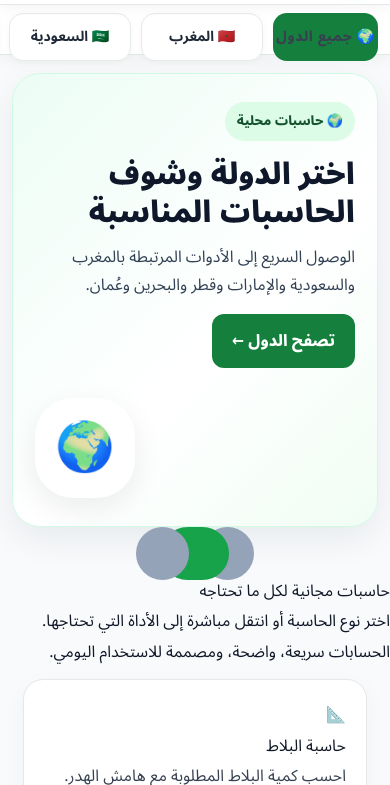
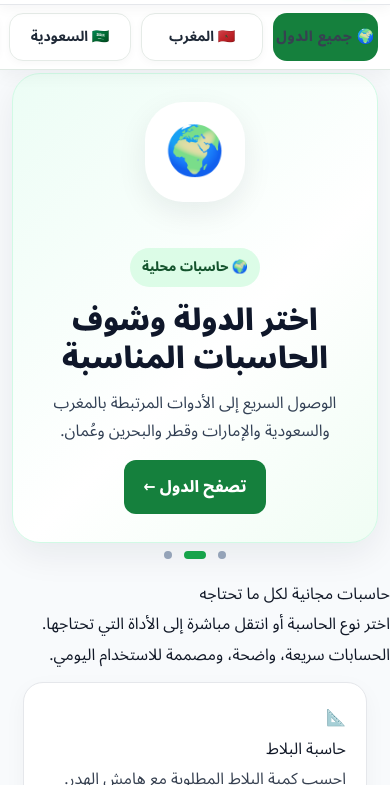
Before and after one commit to aitrays/mymegacalculator, a plain HTML site: page ar/index.html in a window 390 px wide. Shown: the part 59-844 px from the top of the page. Drawn offline with Linux system fonts and the light colour scheme.

Commit message:
Fix Arabic mobile slider dots overlapping and center hero layout

```diff
--- a/ar/a11y-perf-fixes.css
+++ b/ar/a11y-perf-fixes.css
@@ -182,23 +182,42 @@ summary:focus-visible,
  * using padding + negative margin so surrounding content is unaffected
  */
 .mmc-slider-dots {
-  padding: 8px 0;
-  gap: 12px;
+  display: flex;
+  justify-content: center;
+  align-items: center;
+  padding: 10px 0;
+  gap: 8px;
+  margin: 0 auto;
+  position: relative;
+  z-index: 1;
 }
 
 .mmc-slider-dots button {
-  /* Visual size unchanged */
+  /* Standard visual dot size */
   width: 9px;
   height: 9px;
-  /* Expanded hit area to 48×48px equivalent */
-  padding: 20px 20px;
-  margin: -20px -20px;
+  border-radius: 50%;
+  display: inline-block;
+  margin: 0 4px;
+  padding: 0;
   position: relative;
-  box-sizing: content-box;
+  box-sizing: border-box;
+}
+
+/* Invisible expanded touch target via pseudo-element (44×44px min) */
+.mmc-slider-dots button::before {
+  content: '';
+  position: absolute;
+  top: 50%;
+  left: 50%;
+  transform: translate(-50%, -50%);
+  width: 44px;
+  height: 44px;
 }
 
 .mmc-slider-dots button.active {
   width: 24px;
+  border-radius: 99px;
 }
 
 /*
@@ -253,23 +272,11 @@ header.mmc-fixed-header a[href="/ar/"] > div svg {
   flex-shrink: 0;
 }
 
-/* Slider art decorative containers — fixed dimensions prevent CLS */
+/* Slider art decorative containers — use base CSS dimensions, no !important overrides */
 .mmc-slide-art {
-  width: 170px !important;
-  height: 170px !important;
-  min-width: 170px !important;
-  min-height: 170px !important;
-  flex: 0 0 170px !important;
-}
-
-@media (max-width: 760px) {
-  .mmc-slide-art {
-    width: 100px !important;
-    height: 100px !important;
-    min-width: 100px !important;
-    min-height: 100px !important;
-    flex: 0 0 100px !important;
-  }
+  width: 170px;
+  height: 170px;
+  flex: 0 0 auto;
 }
 
 /* Footer logo SVG */
@@ -343,6 +350,29 @@ img {
   }
 
   /*
+   * Hero slide card — column-reverse layout with centered icon above text
+   */
+  .mmc-slide {
+    display: flex;
+    flex-direction: column-reverse;
+    align-items: center;
+    text-align: center;
+  }
+
+  .mmc-slide-art {
+    width: 100px;
+    height: 100px;
+    font-size: 48px;
+    margin: 0 auto 1rem auto;
+    align-self: center;
+  }
+
+  .mmc-slide > div:first-child {
+    width: 100%;
+    text-align: center;
+  }
+
+  /*
    * Slider text sizing for readability on small screens
    */
   .mmc-slide h1 {
@@ -353,6 +383,26 @@ img {
   .mmc-slide p {
     font-size: 1rem;
     line-height: 1.75;
+    margin-left: auto;
+    margin-right: auto;
+  }
+
+  /*
+   * Slider dots — keep compact on mobile, no overlap with next section
+   */
+  .mmc-slider-dots {
+    padding: 8px 0 12px;
+    gap: 6px;
+  }
+
+  .mmc-slider-dots button {
+    width: 8px;
+    height: 8px;
+    margin: 0 3px;
+  }
+
+  .mmc-slider-dots button.active {
+    width: 22px;
   }
 
   /*
--- a/ar/index.html
+++ b/ar/index.html
@@ -187,56 +187,40 @@
 
 <!--
   CRITICAL INLINE CSS — applied before any external stylesheet loads.
-  Prevents:
-    • FOUC (flash of unstyled content) while arabic-bundle.css fetches
-    • CLS from header height changing on load
-    • Text invisibility (no font-family fallback)
-  Mirrors only the above-the-fold layout rules from arabic-bundle.css.
+  Minimal rules only: direction, font-family fallback, header skeleton.
+  Does NOT set display:none on any element (breaks JS toggles).
+  Does NOT override layout dimensions (lets arabic-bundle.css control layout).
 -->
 <style>
-  /* Direction & base */
+  /* Box-sizing reset — prevents width overflow on mobile */
   *,*::before,*::after{box-sizing:border-box}
-  html{direction:rtl;overflow-x:hidden;scroll-behavior:smooth}
+  /* RTL direction + overflow guard */
+  html{direction:rtl;overflow-x:hidden}
+  /* Body: font-family fallback so text renders immediately with system fonts
+     before Noto Sans Arabic loads asynchronously.
+     padding-top reserves space for fixed header (76px) + country strip (~50px). */
   body{
     direction:rtl;
     margin:0;
     overflow-x:hidden;
     background:#f8fafc;
     color:#111827;
-    /* Fallback font stack renders immediately; Noto Arabic replaces it async */
     font-family:-apple-system,BlinkMacSystemFont,"Segoe UI",Roboto,"Cairo",Tahoma,Arial,sans-serif;
     line-height:1.9;
-    /* Reserve space for fixed header (76px) + country strip (~50px) */
     padding-top:126px;
   }
-  /* Fixed header skeleton — prevents layout shift when real CSS arrives */
+  /* Fixed header skeleton — reserves the 76px strip at top before CSS loads,
+     preventing the page content from jumping down when the header becomes fixed */
   header.mmc-fixed-header{
     position:fixed;top:0;left:0;right:0;width:100%;
     height:76px;z-index:1000;
     background:rgba(255,255,255,.98);
     border-bottom:1px solid #e5e7eb;
   }
-  header.mmc-fixed-header .max-w-6xl{
-    max-width:1320px;margin:0 auto;padding:0 16px;
-    height:76px;display:flex;align-items:center;justify-content:space-between;
-  }
-  /* Country strip placeholder */
-  .mmc-country-strip{
-    position:fixed;top:76px;left:0;right:0;width:100%;
-    z-index:999;background:rgba(255,255,255,.97);
-    border-bottom:1px solid #dfe9e3;height:50px;
-  }
-  /* Prevent mobile menu from flashing visible */
-  #mobileMenu{display:none}
-  /* Ensure images don't cause CLS */
+  /* Images: height:auto prevents aspect-ratio CLS while loading */
   img{height:auto;max-width:100%}
-  /* Logo icon dimensions to prevent CLS */
-  .mmc-fixed-header a>div:first-child{
-    width:40px;height:40px;min-width:40px;flex:0 0 40px;
-    border-radius:12px;display:flex;align-items:center;justify-content:center;
-    background:linear-gradient(to top right,#16a34a,#34d399);
-  }
 </style>
+
 
 <!-- Preload main stylesheet — browser fetches it at highest priority -->
 <link rel="preload" href="/ar/arabic-bundle.css?v=12" as="style">
```
